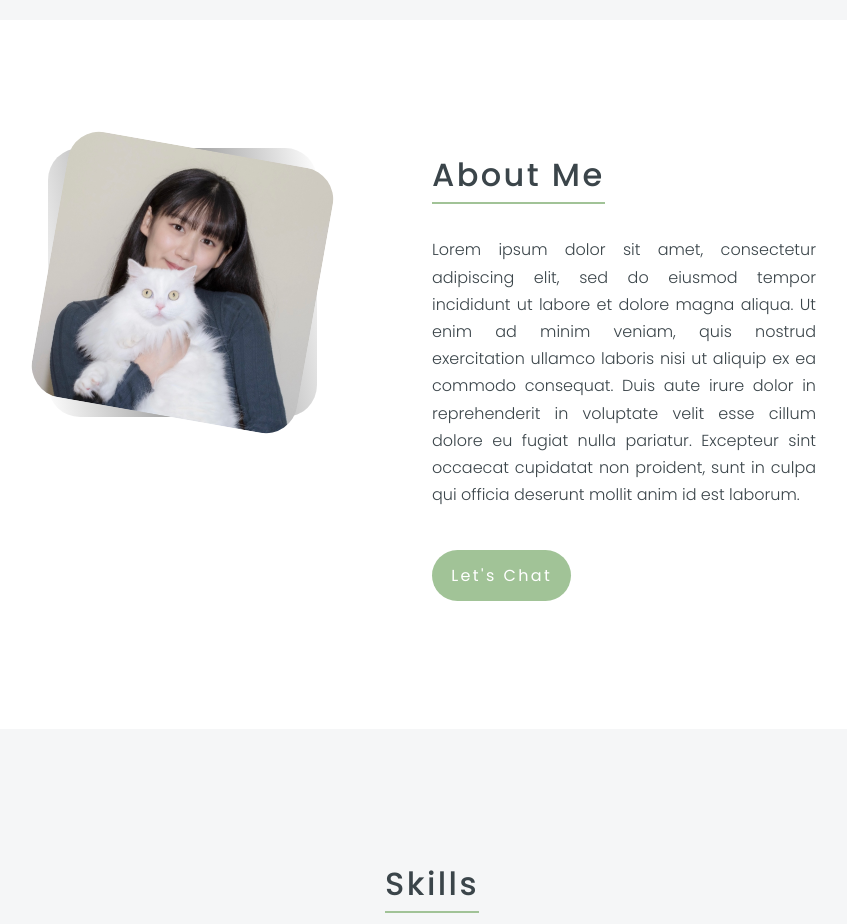
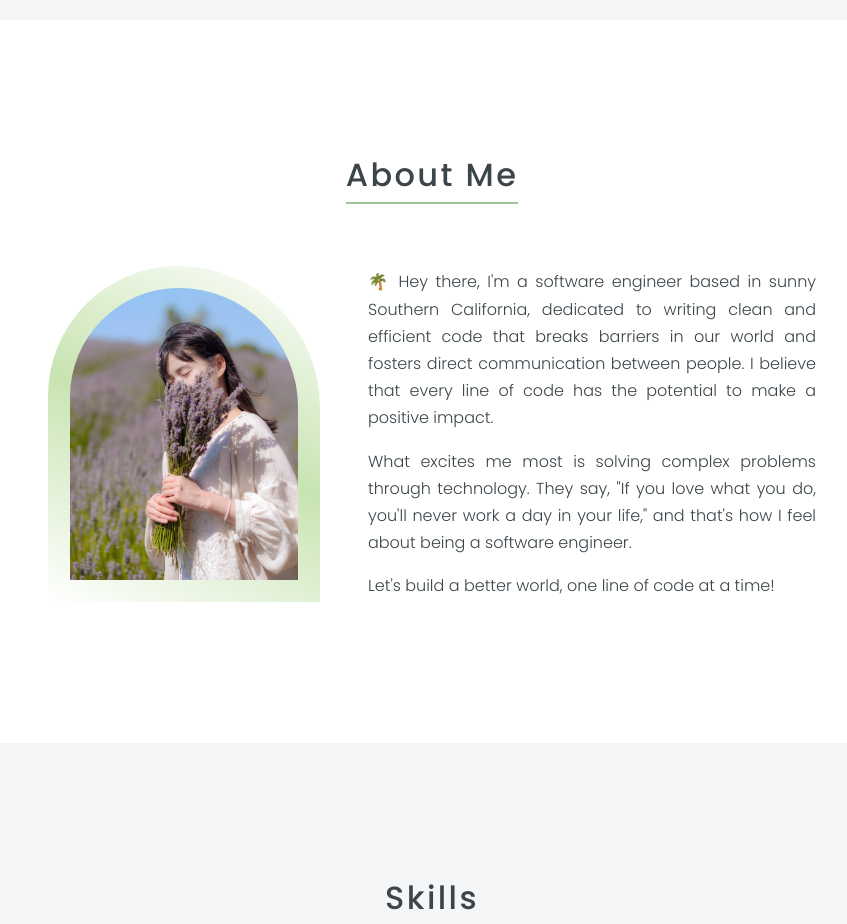
Before and after one commit to charlenexu20/portfolio, a React (Create React App) app: page / in a window 1280 px wide. Shown: the part 780-1704 px from the top of the page, without its empty margins (208-1055 px from the left). Built offline with nearby package versions, Linux system fonts and the light colour scheme.

Commit message:
Modify about component styling and layout

```diff
--- a/src/components/about/About.jsx
+++ b/src/components/about/About.jsx
@@ -1,30 +1,36 @@
 import React from "react";
 import "./about.css";
-import ME from "../../assets/me.jpg";
+// import ME from "../../assets/me.jpg";
+// import CX from "../../assets/CX.JPG";
+import charlene from "../../assets/charlene.jpg";
 
 const About = () => {
   return (
-    <section id="about">
+    <section id="about" className="about">
+      <h2 className="about__title">About Me</h2>
       <div className="container about__container">
         <div className="about__me">
           <div className="about__me-image">
-            <img src={ME} alt="about-me" />
+            <img src={charlene} alt="about-me" />
           </div>
         </div>
         <div className="about__content">
-          <h2 className="about__content-title">About Me</h2>
-          <p>
-            Lorem ipsum dolor sit amet, consectetur adipiscing elit, sed do
-            eiusmod tempor incididunt ut labore et dolore magna aliqua. Ut enim
-            ad minim veniam, quis nostrud exercitation ullamco laboris nisi ut
-            aliquip ex ea commodo consequat. Duis aute irure dolor in
-            reprehenderit in voluptate velit esse cillum dolore eu fugiat nulla
-            pariatur. Excepteur sint occaecat cupidatat non proident, sunt in
-            culpa qui officia deserunt mollit anim id est laborum.
-          </p>
-          <a href="#contact" className="btn btn-primary">
-            Let&apos;s Chat
-          </a>
+          <div className="about__content-text">
+            <p>
+              🌴 Hey there, I&apos;m a software engineer based in sunny Southern
+              California, dedicated to writing clean and efficient code that
+              breaks barriers in our world and fosters direct communication
+              between people. I believe that every line of code has the
+              potential to make a positive impact.
+            </p>
+            <p>
+              What excites me most is solving complex problems through
+              technology. They say, &quot;If you love what you do, you&apos;ll
+              never work a day in your life,&quot; and that&apos;s how I feel
+              about being a software engineer.
+            </p>
+            <p>Let&apos;s build a better world, one line of code at a time!</p>
+          </div>
         </div>
       </div>
     </section>
--- a/src/components/about/about.css
+++ b/src/components/about/about.css
@@ -1,33 +1,54 @@
-.about__container {
-  display: grid;
-  grid-template-columns: 35% 50%;
-  gap: 15%;
+.about {
+  text-align: center;
 }
 
-/* ------ IMAGE GRADIENT BACKGROUND ------ */
-.about__me {
-  width: 100%;
-  aspect-ratio: 1/1;
-  border-radius: 2rem;
-  background: linear-gradient(
-    80deg,
-    transparent,
-    var(--color-primary-variant),
-    transparent
-  );
-  display: grid;
-  place-items: center;
+.about__container {
+  display: flex;
+  align-items: center;
+  justify-content: space-between;
+  max-width: 1200px;
+  margin: 0 auto;
+}
+
+.about__title {
+  border-bottom: 2px solid var(--color-secondary);
+  display: inline-block;
+  font-size: 2rem;
 }
 
 /* ------ IMAGE ------ */
 .about__me-image {
-  border-radius: 2rem;
+  flex: 1;
+  padding: 1.4rem;
+  text-align: center;
+  place-items: center;
+  background: linear-gradient(
+    25deg,
+    transparent,
+    var(--color-secondary-variant),
+    transparent
+  );
+  /* width: 15rem;
+  height: 18rem; */
+  width: 17rem;
+  height: 21rem;
+  border-radius: 11rem 12rem 0rem 0rem;
   overflow: hidden;
-  transform: rotate(10deg);
-  transition: var(--transition);
+}
+
+.about__me-image img {
+  max-width: 100%;
+  max-height: 100%;
+  /* border-radius: 50%;  */
+  border-radius: 11rem 12rem 0rem 0rem;
 }
 
 /* ------ CONTENT ------ */
+.about__content {
+  flex: 1;
+  padding-left: 3rem;
+}
+
 .about__content-title {
   border-bottom: 2px solid var(--color-secondary);
   display: inline-block;
@@ -35,7 +56,7 @@
 }
 
 .about__content p {
-  margin: 2rem 0 2.6rem;
+  margin: 1rem 0;
   color: var(--color-primary);
   text-align: justify;
   font-weight: 300;
@@ -43,33 +64,38 @@
 
 /* ------ MEDIA QUERIES ------ */
 @media screen and (max-width: 1024px) {
-  .about__container {
-    grid-template-columns: 1fr;
-    gap: 0;
+  .about__me {
+    width: 40%;
+    margin: 2rem auto 4rem;
   }
 
-  .about__me {
-    width: 50%;
-    margin: 2rem auto 4rem;
+  .about__me-image {
+    margin: 0 auto;
   }
 
   .about__content p {
     margin: 1rem 0 1.5rem;
+    font-size: 0.95rem;
   }
 }
 
 @media screen and (max-width: 600px) {
+  .about__container {
+    flex-direction: column;
+  }
+
   .about__me {
-    width: 65%;
-    margin: 0rem auto 3rem;
+    width: 100%;
+    margin: 0rem auto;
   }
 
   .about__content {
+    padding: 1.5rem;
     text-align: center;
   }
 
   .about__content p {
     margin: 1.5rem 0;
-    font-size: 0.9rem;
+    font-size: 0.75rem;
   }
 }
```
Also changed, not shown: src/assets/charlene.jpg (added), src/assets/me2.jpg (deleted).
